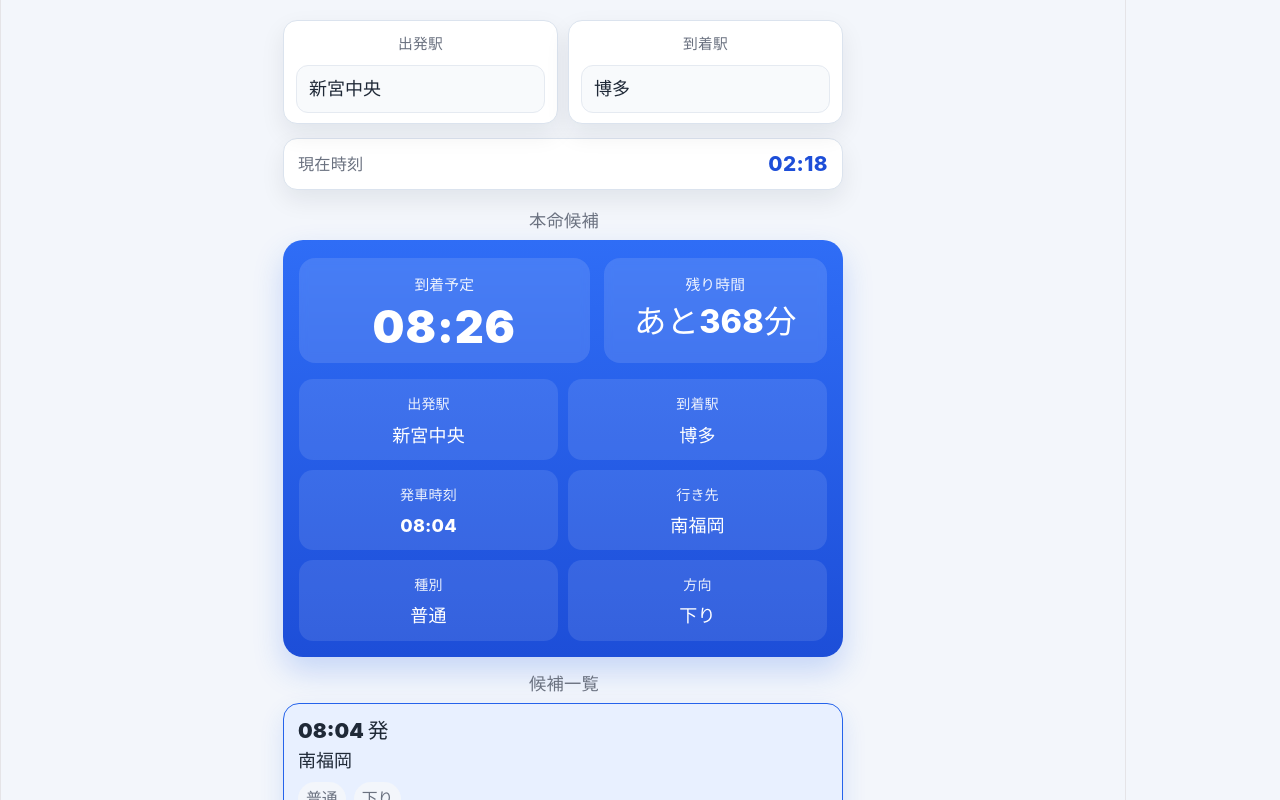
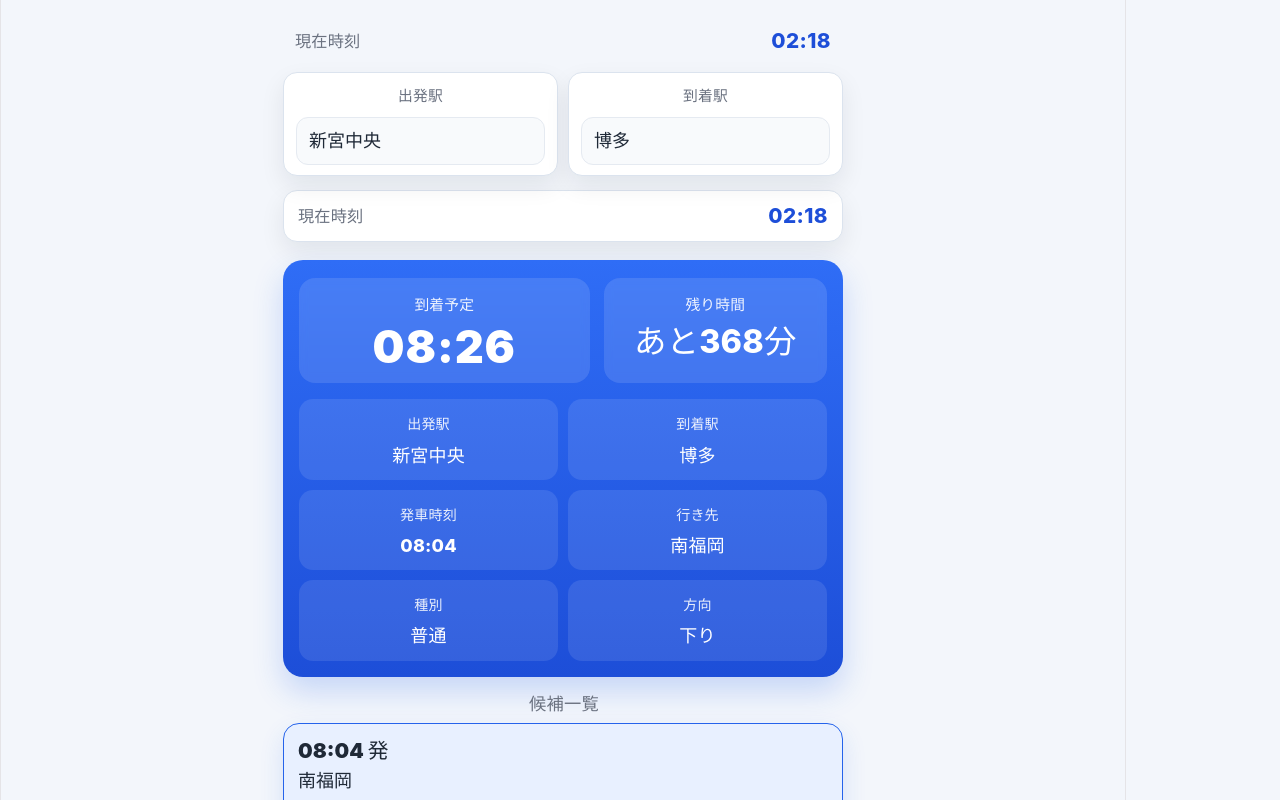
Before and after one commit to ykjob/commute_app, a React (Vite) app: page / in a window 1280 px wide. Shown: the top 800 px of the page. Built offline with nearby package versions, Linux system fonts and the light colour scheme.

Commit message:
さらに修正

```diff
--- a/src/App.css
+++ b/src/App.css
@@ -149,6 +149,14 @@ input {
   box-shadow: var(--shadow);
 }
 
+.status-bar.top {
+  margin-bottom: 10px;
+  padding: 8px 12px;
+  background: transparent;  /* ← カード感を消す */
+  border: none;
+  box-shadow: none;
+}
+
 .status-label {
   font-size: 0.9rem;
   color: var(--subtext);
@@ -163,7 +171,7 @@ input {
 }
 
 .main-section {
-  margin-top: 6px;   /* ← 追加 */
+  margin-top: 4px;   /* ← 追加 */
   margin-bottom: 14px;
 }
 .candidate-section {
--- a/src/App.jsx
+++ b/src/App.jsx
@@ -114,6 +114,10 @@ export default function App() {
   return (
     <div className="app">
       <div className="container">
+        <section className="status-bar top">
+          <span className="status-label">現在時刻</span>
+          <span className="status-time">{currentTime}</span>
+        </section>
 
         <section className="controls">
           <div className="field-group">
@@ -169,7 +173,7 @@ export default function App() {
         ) : (
           <>
             <section className="main-section">
-              <div className="section-title">本命候補</div>
+
 
               <div className="main-card">
                 <div className="main-top">
```
